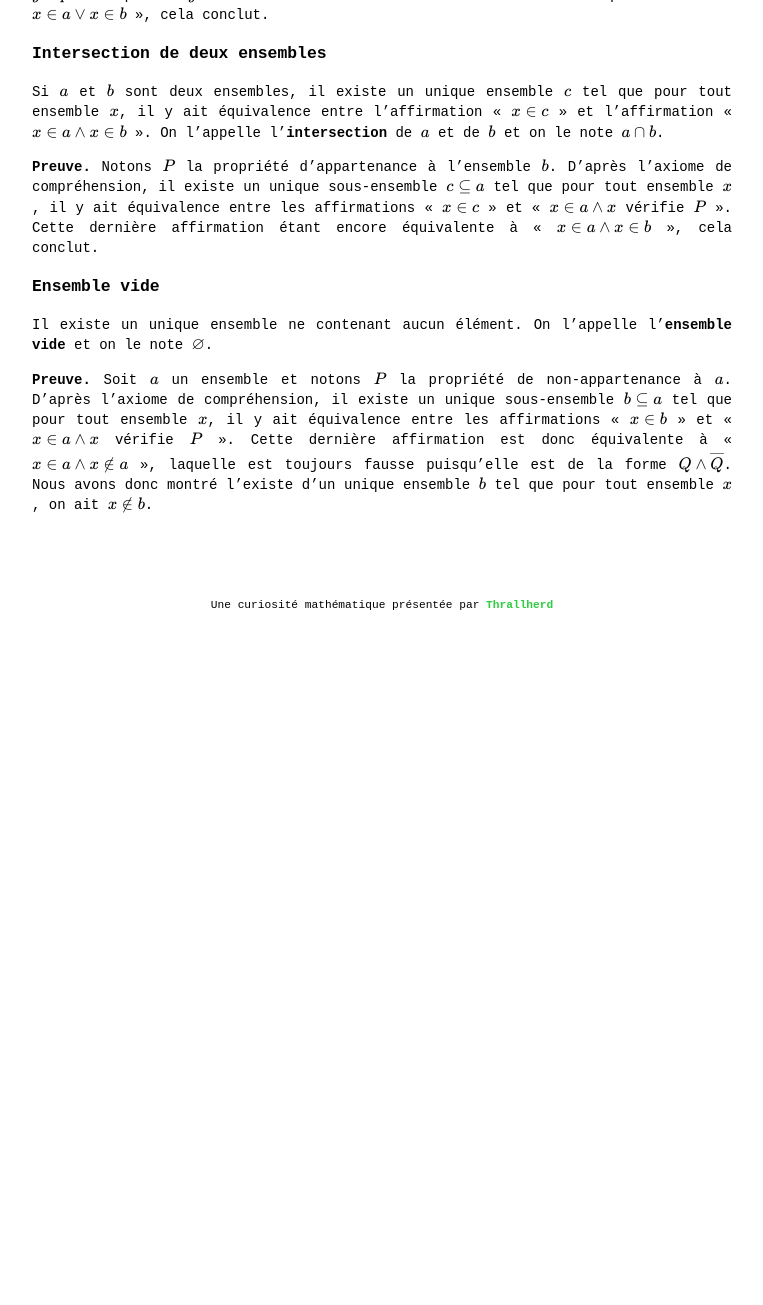
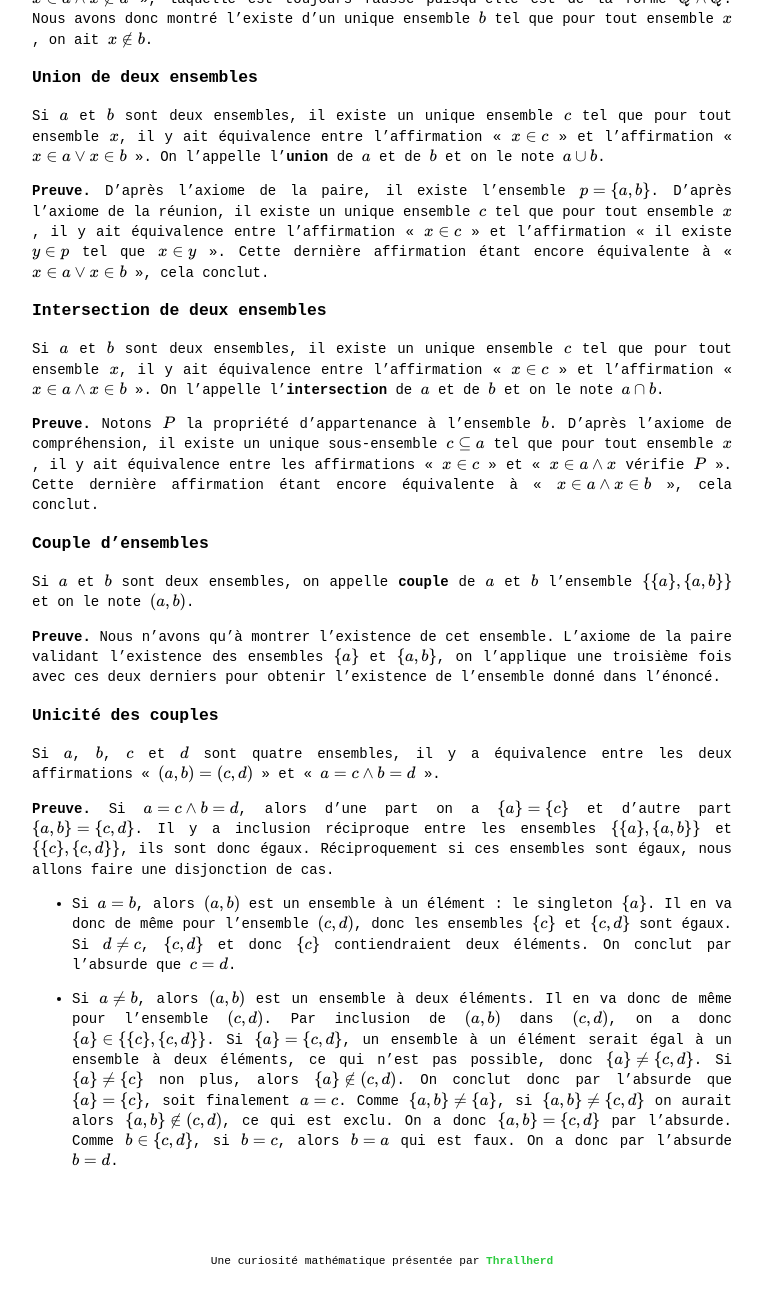
Before and after one commit to Thrallherd/AlgebraExNihilo, a Jekyll site: the page built from set_res1.md, in a window 1280 px wide and 1400 px high, scrolled down 779 px. Shown: the top 1305 px of the window, without its empty margins (258-1021 px from the left). Built offline with Jekyll 4.4.1, drawn with Linux system fonts in a browser that asks for light colours; formulas are drawn with MathJax 3; before the commit the page ends 1523 px from its top, so only the background shows below that; some of the changed text lies outside the part shown.

Commit message:
Update set_res1.md

```diff
--- a/set_res1.md
+++ b/set_res1.md
@@ -17,6 +17,11 @@ Si $$a$$ est un ensemble et $$P$$ est une propriété, l'unique ensemble $$b$$ d
 
 **Preuve.** Si $$x$$ est un ensemble appartenant à $$b$$, alors $$x$$ est un ensemble appartenant à $$a$$ vérifiant la propriété $$P$$, donc $$x \in a$$. On a donc bien $$x \in b \implies x \in a$$, d'où $$b \subseteq a$$.
 
+### Ensemble vide
+Il existe un unique ensemble ne contenant aucun élément. On l'appelle l'**ensemble vide** et on le note $$\varnothing$$.
+
+**Preuve.** Soit $$a$$ un ensemble et notons $$P$$ la propriété de non-appartenance à $$a$$. D'après l'axiome de compréhension, il existe un unique sous-ensemble $$b \subseteq a$$ tel que pour tout ensemble $$x$$, il y ait équivalence entre les affirmations « $$x \in b$$ » et « $$x \in a \land  x$$ vérifie $$P$$ ». Cette dernière affirmation est donc équivalente à « $$x \in a \land x \notin a$$ », laquelle est toujours fausse puisqu'elle est de la forme $$Q \land \overline Q$$. Nous avons donc montré l'existe d'un unique ensemble $$b$$ tel que pour tout ensemble $$x$$, on ait $$x \notin b$$.
+
 ### Union de deux ensembles
 Si $$a$$ et $$b$$ sont deux ensembles, il existe un unique ensemble $$c$$ tel que pour tout ensemble $$x$$, il y ait équivalence entre l'affirmation « $$x \in c$$ » et l'affirmation « $$x \in a \lor x \in b$$ ». On l'appelle l'**union** de $$a$$ et de $$b$$ et on le note $$a \cup b$$.
 
@@ -27,7 +32,16 @@ Si $$a$$ et $$b$$ sont deux ensembles, il existe un unique ensemble $$c$$ tel qu
 
 **Preuve.** Notons $$P$$ la propriété d'appartenance à l'ensemble $$b$$. D'après l'axiome de compréhension, il existe un unique sous-ensemble $$c \subseteq a$$ tel que pour tout ensemble $$x$$, il y ait équivalence entre les affirmations « $$x \in c$$ » et « $$x \in a \land  x$$ vérifie $$P$$ ». Cette dernière affirmation étant encore équivalente à « $$x \in a \land x \in b$$ », cela conclut.
 
-### Ensemble vide
-Il existe un unique ensemble ne contenant aucun élément. On l'appelle l'**ensemble vide** et on le note $$\varnothing$$.
+### Couple d'ensembles
+Si $$a$$ et $$b$$ sont deux ensembles, on appelle **couple** de $$a$$ et $$b$$ l'ensemble $$\{ \{ a \}, \{ a, b \} \}$$ et on le note $$(a, b)$$.
 
-**Preuve.** Soit $$a$$ un ensemble et notons $$P$$ la propriété de non-appartenance à $$a$$. D'après l'axiome de compréhension, il existe un unique sous-ensemble $$b \subseteq a$$ tel que pour tout ensemble $$x$$, il y ait équivalence entre les affirmations « $$x \in b$$ » et « $$x \in a \land  x$$ vérifie $$P$$ ». Cette dernière affirmation est donc équivalente à « $$x \in a \land x \notin a$$ », laquelle est toujours fausse puisqu'elle est de la forme $$Q \land \overline Q$$. Nous avons donc montré l'existe d'un unique ensemble $$b$$ tel que pour tout ensemble $$x$$, on ait $$x \notin b$$.
+**Preuve.** Nous n'avons qu'à montrer l'existence de cet ensemble. L'axiome de la paire validant l'existence des ensembles $$\{ a \}$$ et $$\{a, b \}$$, on l'applique une troisième fois avec ces deux derniers pour obtenir l'existence de l'ensemble donné dans l'énoncé.
+
+### Unicité des couples
+Si $$a$$, $$b$$, $$c$$ et $$d$$ sont quatre ensembles, il y a équivalence entre les deux affirmations « $$(a, b) = (c, d)$$ » et « $$a = c \land b = d$$ ».
+
+**Preuve.** Si $$a = c \land b = d$$, alors d'une part on a $$\{ a \} = \{ c \}$$ et d'autre part $$\{a, b\} = \{c, d\}$$. Il y a inclusion réciproque entre les ensembles $$\{ \{ a \}, \{ a, b \} \}$$ et $$\{ \{ c \}, \{ c, d \} \}$$, ils sont donc égaux. Réciproquement si ces ensembles sont égaux, nous allons faire une disjonction de cas.
+
+* Si $$a = b$$, alors $$(a, b)$$ est un ensemble à un élément : le singleton $$\{ a \}$$. Il en va donc de même pour l'ensemble $$(c, d)$$, donc les ensembles $$\{ c \}$$ et $$\{ c, d \}$$ sont égaux. Si $$d \neq c$$, $$\{ c, d \}$$ et donc $$\{ c \}$$ contiendraient deux éléments. On conclut par l'absurde que $$c = d$$.
+
+* Si $$a \neq b$$, alors $$(a, b)$$ est un ensemble à deux éléments. Il en va donc de même pour l'ensemble $$(c, d)$$. Par inclusion de $$(a, b)$$ dans $$(c, d)$$, on a donc $$\{ a \} \in \{ \{ c \}, \{ c, d \} \}$$. Si $$ \{ a \} = \{ c, d \}$$, un ensemble à un élément serait égal à un ensemble à deux éléments, ce qui n'est pas possible, donc $$\{ a \} \neq \{ c, d \}$$. Si $$\{ a \} \neq \{ c \}$$ non plus, alors $$\{ a \} \notin (c, d)$$. On conclut donc par l'absurde que $$\{ a \} = \{ c \}$$, soit finalement $$a = c$$. Comme $$\{ a, b \} \neq \{ a \}$$, si $$\{ a, b \} \neq \{ c, d \}$$ on aurait alors $$\{ a, b \} \notin (c, d)$$, ce qui est exclu. On a donc $$\{ a, b \} = \{ c, d \}$$ par l'absurde. Comme $$b \in \{ c, d \}$$, si $$b = c$$, alors $$b = a$$ qui est faux. On a donc par l'absurde $$b = d$$.
```
